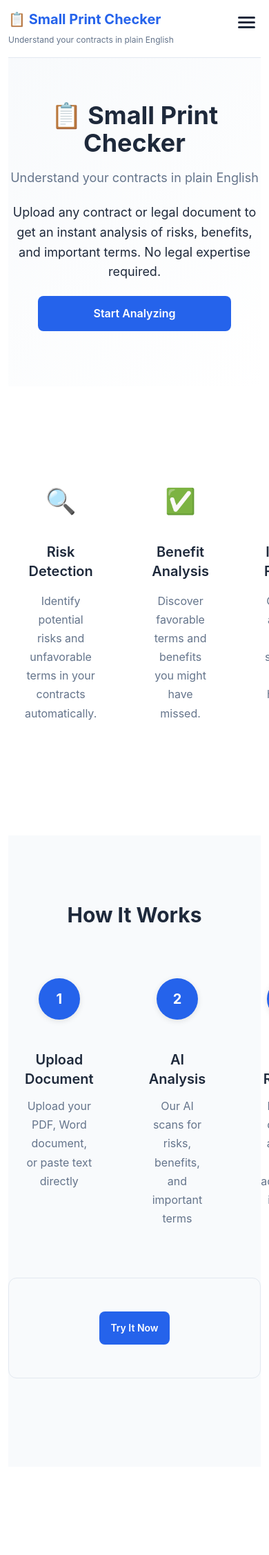
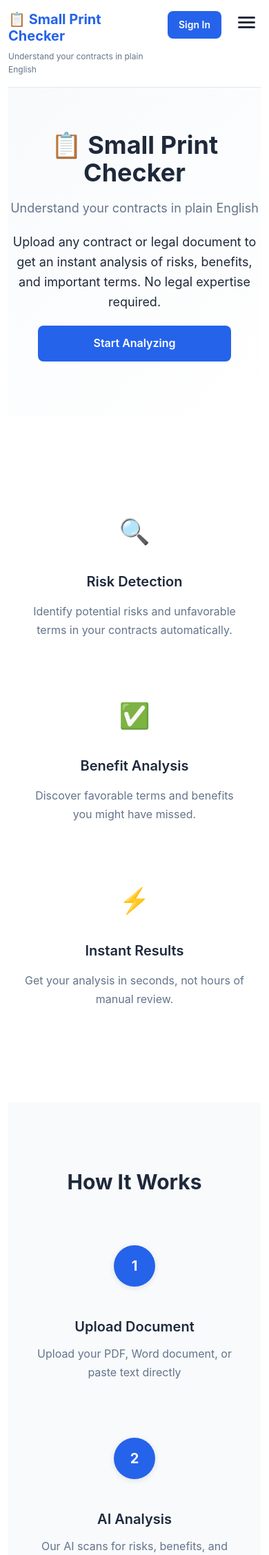
Before and after one commit to gunaedkhan-art/fineprint-simplifier, a FastAPI app: page / in a window 390 px wide; the page is wider, and only the part inside the window is pictured. Shown: the top 2254 px of that part at 69% size. Run offline with FastAPI, Linux system fonts and the light colour scheme.

Commit message:
Fix mobile responsiveness and hamburger menu
- Fix all grid layouts to prevent horizontal scroll on mobile
- Change grid-template-columns from fixed 3-column to auto-fit with 280px min-width
- Fix hamburger menu functionality by adding script.js to base template
- Make sign-in button standalone on mobile (not hidden in menu)
- Add mobile-specific sign-in button styling
- Remove sign-in button from mobile navigation menu
- Ensure all grids stack properly on mobile devices
- Fix features, tools, steps, pricing, and selling-points grids for mobile

```diff
--- a/static/style.css
+++ b/static/style.css
@@ -938,6 +938,23 @@ h1.logo {
     font-weight: 600;
 }
 
+/* Mobile Sign In Button */
+.mobile-signin-btn {
+    display: none;
+}
+
+@media (max-width: 768px) {
+    .mobile-signin-btn {
+        display: block;
+        margin-left: var(--space-4);
+    }
+
+    .mobile-signin-btn .btn-primary {
+        padding: var(--space-2) var(--space-4);
+        font-size: var(--font-size-sm);
+    }
+}
+
 /* Button Styles */
 .btn-primary {
     background: var(--primary-color);
@@ -2302,7 +2319,7 @@ h1.logo {
 
 .selling-points-grid {
     display: grid;
-    grid-template-columns: repeat(auto-fit, minmax(300px, 1fr));
+    grid-template-columns: repeat(auto-fit, minmax(280px, 1fr));
     gap: var(--space-8);
     max-width: 1000px;
     margin: 0 auto;
@@ -2352,7 +2369,7 @@ h1.logo {
 
 .tools-grid {
     display: grid;
-    grid-template-columns: repeat(auto-fit, minmax(300px, 1fr));
+    grid-template-columns: repeat(auto-fit, minmax(280px, 1fr));
     gap: var(--space-8);
     max-width: 1000px;
     margin: 0 auto;
@@ -2913,7 +2930,7 @@ h1.logo {
 
 .steps-grid {
     display: grid;
-    grid-template-columns: repeat(3, 1fr);
+    grid-template-columns: repeat(auto-fit, minmax(280px, 1fr));
     gap: var(--space-8);
     max-width: 1000px;
     margin: 0 auto var(--space-12) auto;
@@ -3178,7 +3195,7 @@ h1.logo {
 
 .features-grid {
     display: grid;
-    grid-template-columns: repeat(3, 1fr);
+    grid-template-columns: repeat(auto-fit, minmax(280px, 1fr));
     gap: var(--space-8);
     max-width: 1000px;
     margin: 0 auto;
@@ -3219,7 +3236,7 @@ h1.logo {
 
 .pricing-grid {
     display: grid;
-    grid-template-columns: repeat(auto-fit, minmax(300px, 1fr));
+    grid-template-columns: repeat(auto-fit, minmax(280px, 1fr));
     gap: var(--space-8);
     max-width: 800px;
     margin: 0 auto;
--- a/templates/base.html
+++ b/templates/base.html
@@ -23,6 +23,7 @@
     </div>
 
     <!-- JavaScript -->
+    <script src="/static/script.js"></script>
     {% block scripts %}{% endblock %}
 </body>
 </html>
--- a/templates/components/header.html
+++ b/templates/components/header.html
@@ -43,6 +43,13 @@
                 </div>
             {% endif %}
         </nav>
+
+        <!-- Mobile Sign In Button - Always Visible -->
+        {% if not user_authenticated or not user %}
+        <div class="mobile-signin-btn">
+            <a href="/login" class="btn-primary">Sign In</a>
+        </div>
+        {% endif %}
         <button class="mobile-menu-toggle" aria-label="Toggle mobile menu">
             <span></span>
             <span></span>
@@ -68,11 +75,6 @@
             {% endif %}
             <a href="#" onclick="logout()" class="nav-link">Logout</a>
         </div>
-    {% else %}
-        <!-- Guest Mobile Navigation -->
-        <div class="mobile-auth-cta">
-            <a href="/login" class="btn-primary">Sign In</a>
-        </div>
     {% endif %}
 </nav>
 
```
